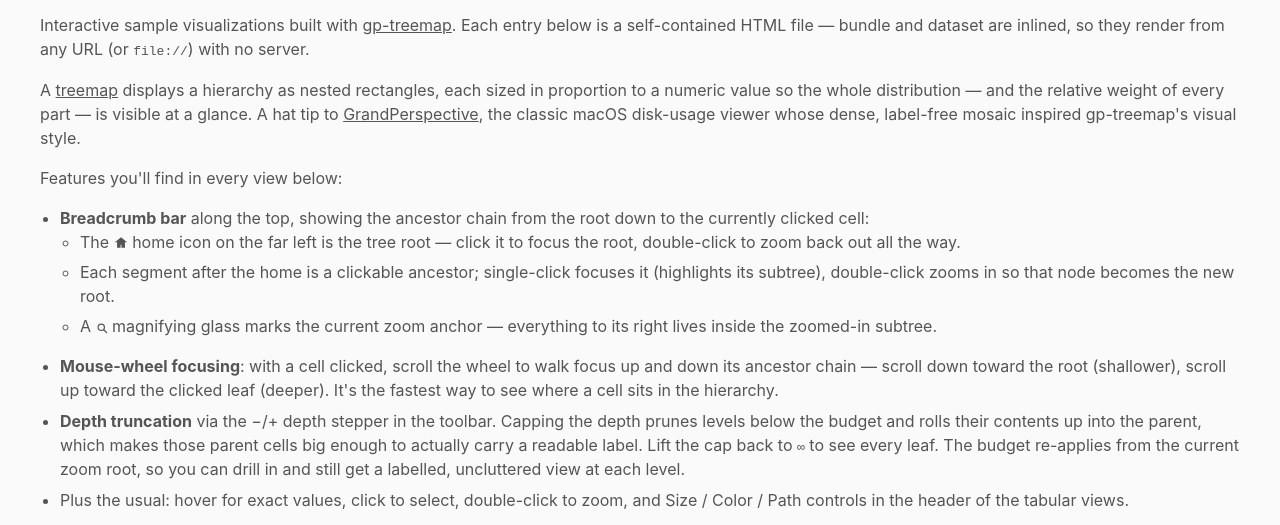
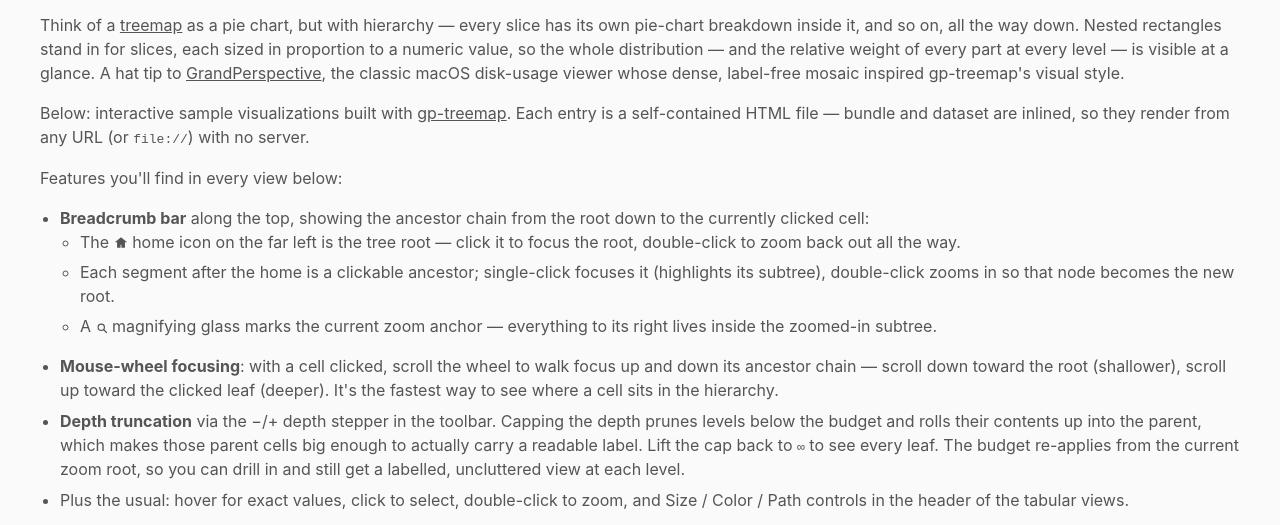
Before and after one commit to imbue-ai/gp-treemap, a website: page gallery/index.html in a window 1280 px wide. Shown: the part 143-668 px from the top of the page. Drawn offline with Linux system fonts and the light colour scheme.

Commit message:
gallery: lead with "pie chart, but with hierarchy" framing
Swap the intro paragraphs so the treemap explanation comes first, and
open it with the hierarchical-pie-chart analogy for readers who aren't
already familiar with the visualization.

Co-authored-by: Sculptor <sculptor@imbue.com>

```diff
--- a/gallery/index.html
+++ b/gallery/index.html
@@ -75,20 +75,23 @@
     <h1>gp-treemap gallery</h1>
     <h2 class="section">Introduction</h2>
     <p>
-      Interactive sample visualizations built with
-      <a href="https://github.com/imbue-ai/gp-treemap">gp-treemap</a>.
-      Each entry below is a self-contained HTML file — bundle and dataset
-      are inlined, so they render from any URL (or <code>file://</code>)
-      with no server.
-    </p>
-    <p>
-      A <a href="https://en.wikipedia.org/wiki/Treemapping" target="_blank" rel="noopener">treemap</a>
-      displays a hierarchy as nested rectangles, each sized in proportion to
-      a numeric value so the whole distribution — and the relative weight of
-      every part — is visible at a glance. A hat tip to
+      Think of a
+      <a href="https://en.wikipedia.org/wiki/Treemapping" target="_blank" rel="noopener">treemap</a>
+      as a pie chart, but with hierarchy — every slice has its own
+      pie-chart breakdown inside it, and so on, all the way down. Nested
+      rectangles stand in for slices, each sized in proportion to a numeric
+      value, so the whole distribution — and the relative weight of every
+      part at every level — is visible at a glance. A hat tip to
       <a href="https://grandperspectiv.sourceforge.net/" target="_blank" rel="noopener">GrandPerspective</a>,
       the classic macOS disk-usage viewer whose dense, label-free mosaic
       inspired gp-treemap's visual style.
+    </p>
+    <p>
+      Below: interactive sample visualizations built with
+      <a href="https://github.com/imbue-ai/gp-treemap">gp-treemap</a>.
+      Each entry is a self-contained HTML file — bundle and dataset
+      are inlined, so they render from any URL (or <code>file://</code>)
+      with no server.
     </p>
     <p>Features you'll find in every view below:</p>
     <ul>
```
